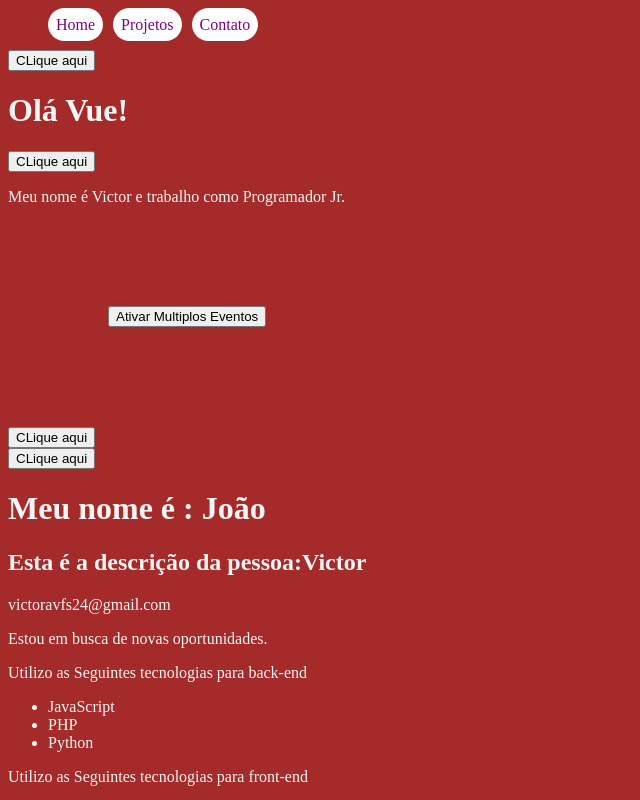
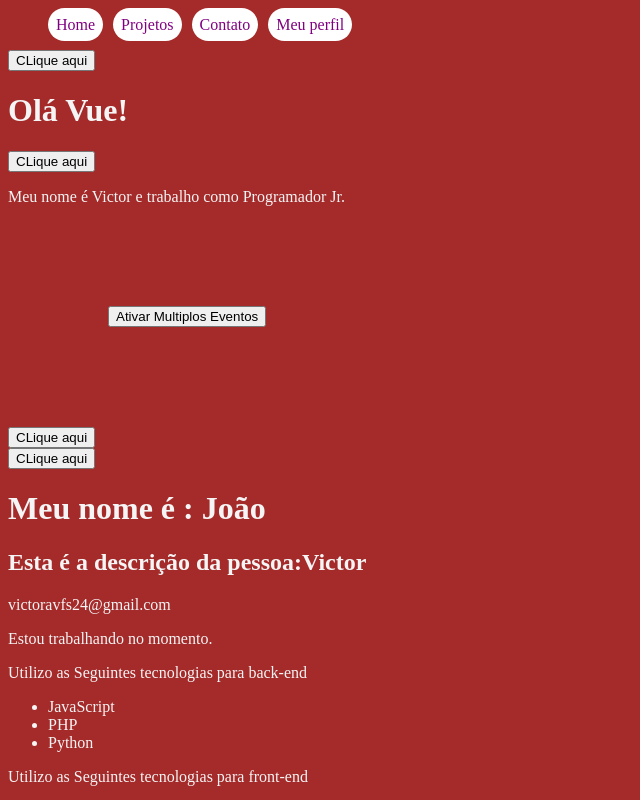
Before and after one commit to victorfreireavfs/VueJs_estudos, a Vue app in the folder 2_/: page / in a window 1280 px wide. Shown: the top 800 px of the page, without its empty margins (0-640 px from the left). Built offline with nearby package versions, Linux system fonts and the light colour scheme.

Commit message:
Props
-exemplificando props
- passando dados no propos

```diff
--- a/2_/src/App.vue
+++ b/2_/src/App.vue
@@ -1,6 +1,6 @@
 <template>
   <div>
-    <Header/>
+    <Header :esta_logado="true"/>
     <PrimeiroComponente/>
     <p class="paragrafo-pai"></p>
     <LifeCycle/>
--- a/2_/src/components/Header.vue
+++ b/2_/src/components/Header.vue
@@ -3,12 +3,15 @@
         <li><a href="#">Home</a></li>
         <li><a href="#">Projetos</a></li>
         <li><a href="#">Contato</a></li>
+        <li v-if="esta_logado"><a href="">Meu perfil</a></li>
     </ul>
 </template>
 
 <script>
 export default {
-    name:'Header'
+    name:'Header',
+
+    props: ["esta_logado"]
 }
 </script>
 
--- a/2_/src/components/Pessoa.vue
+++ b/2_/src/components/Pessoa.vue
@@ -1,7 +1,7 @@
 <template>
     <div>
         <h2>Esta é a descrição da pessoa:{{ nome }} </h2>
-        <Info :email= "email" :esta_trabalhando="false"/>
+        <Info :email= "email" :esta_trabalhando="true"/>
         <Form/>
 
     </div>
```
Also changed, not shown: 2_/NotasEstudos.txt.
